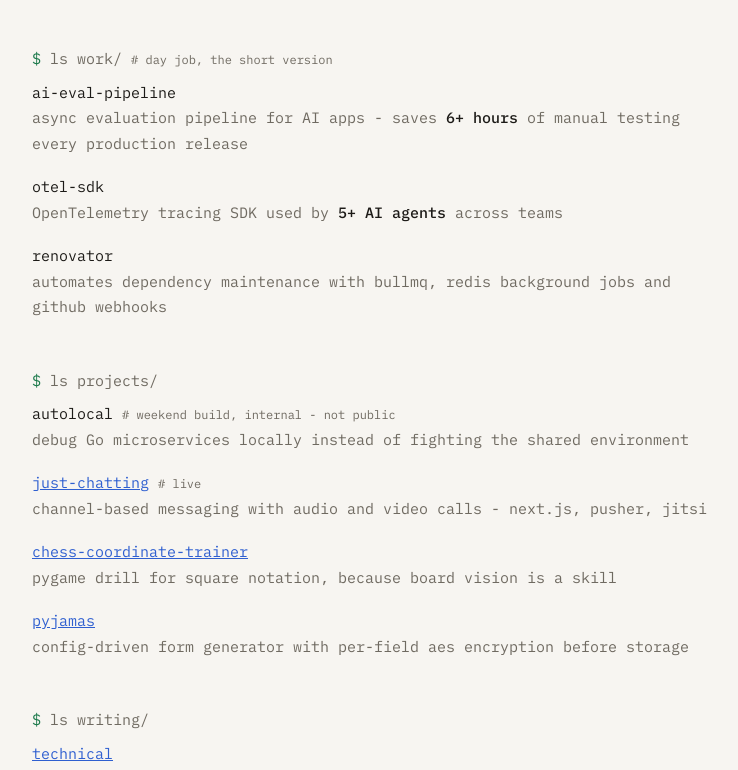
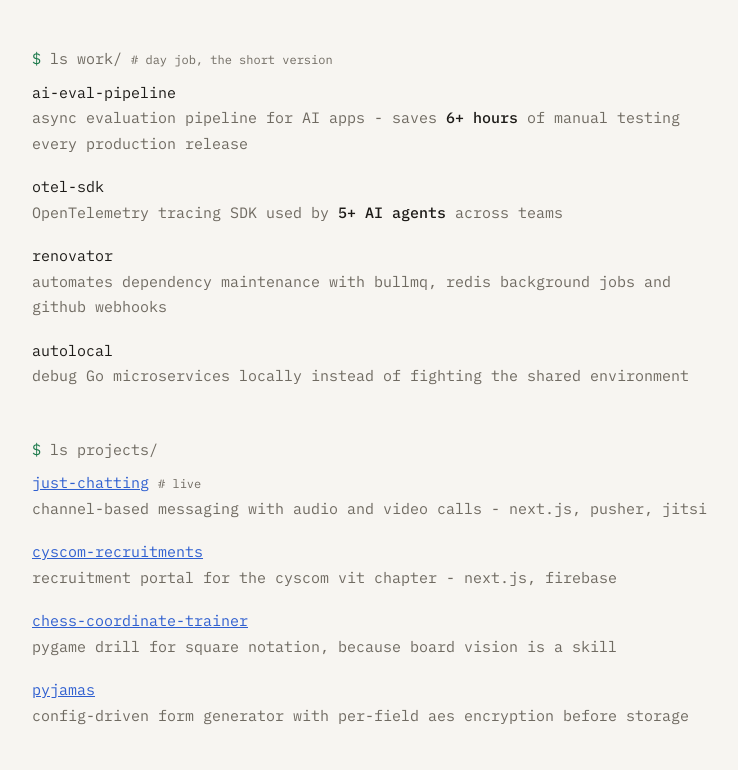
Before and after one commit to hemangahuja/hemang.xyz, a Next.js app in the folder my_portifolio_website/: page / in a window 1280 px wide. Shown: the part 487-1257 px from the top of the page, without its empty margins (268-1006 px from the left). Built offline with nearby package versions, Linux system fonts and the light colour scheme.

Commit message:
move autolocal to work, add cyscom recruitments project

```diff
--- a/my_portifolio_website/pages/index.jsx
+++ b/my_portifolio_website/pages/index.jsx
@@ -114,6 +114,10 @@ export default function Home() {
               <span className="name">renovator</span>
               <div className="desc">automates dependency maintenance with bullmq, redis background jobs and github webhooks</div>
             </div>
+            <div className="item">
+              <span className="name">autolocal</span>
+              <div className="desc">debug Go microservices locally instead of fighting the shared environment</div>
+            </div>
           </div>
         </section>
 
@@ -123,16 +127,17 @@ export default function Home() {
           </div>
           <div className="out">
             <div className="item">
-              <span className="name">autolocal</span>{' '}
-              <span className="tag"># weekend build, internal - not public</span>
-              <div className="desc">debug Go microservices locally instead of fighting the shared environment</div>
-            </div>
-            <div className="item">
               <span className="name">
                 <a href="https://www.hemang.xyz/just-chatting">just-chatting</a>
               </span>{' '}
               <span className="tag"># live</span>
               <div className="desc">channel-based messaging with audio and video calls - next.js, pusher, jitsi</div>
+            </div>
+            <div className="item">
+              <span className="name">
+                <a href="https://github.com/cyscomvit/cyscom-recruitments">cyscom-recruitments</a>
+              </span>
+              <div className="desc">recruitment portal for the cyscom vit chapter - next.js, firebase</div>
             </div>
             <div className="item">
               <span className="name">
```
